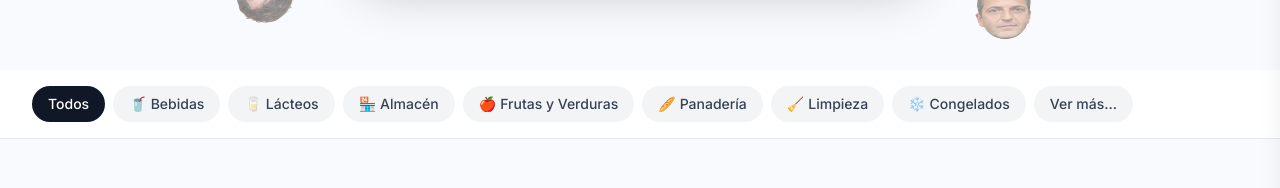
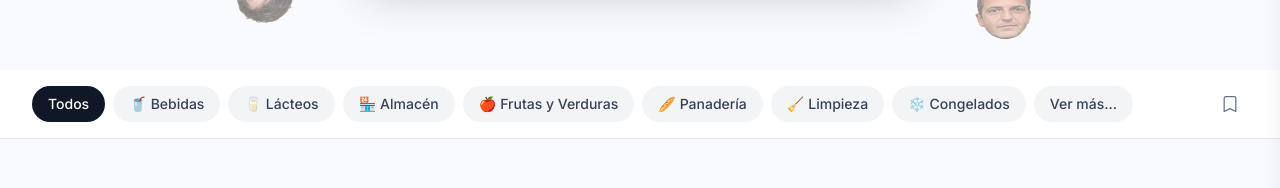
Before and after one commit to FrancoJuri/cuanto-aumento-next, a Next.js app: page / in a window 1280 px wide. Shown: the part 490-678 px from the top of the page. Built offline with nearby package versions, Linux system fonts and the light colour scheme; no server answers.

Commit message:
feat: bookmark is working from productCard and homePage in general, feature finished

```diff
--- a/components/common/CategoriesSection.tsx
+++ b/components/common/CategoriesSection.tsx
@@ -2,6 +2,8 @@
 
 import { useCallback, useState } from "react";
 
+
+import { useFavorites } from "@/context/FavoritesContext";
 import { CATEGORY_CONFIG } from "@/lib/categories";
 import Modal from "@/components/common/Modal";
 
@@ -33,6 +35,7 @@ const CategoriesSection = ({
   isSticky = true,
 }: CategoriesSectionProps) => {
   const [isModalOpen, setIsModalOpen] = useState(false);
+  const { favorites, toggleSidebar } = useFavorites();
 
   const handleCategoryClick = useCallback(
     (slug: string) => {
@@ -52,8 +55,8 @@ const CategoriesSection = ({
           isSticky ? "sticky top-0 z-40" : ""
         }`}
       >
-        <div className="max-w-7xl mx-auto px-4 sm:px-6 lg:px-8">
-          <div className="flex space-x-2 py-4 overflow-x-auto scrollbar-hide">
+        <div className="max-w-7xl mx-auto px-4 sm:px-6 lg:px-8 flex items-center justify-between">
+          <div className="flex space-x-2 py-4 overflow-x-auto scrollbar-hide flex-1">
             {visibleCategories.map((category) => {
               const isActive =
                 activeCategory === category.slug ||
@@ -84,6 +87,30 @@ const CategoriesSection = ({
               Ver más...
             </button>
           </div>
+
+          <button
+            onClick={toggleSidebar}
+            className="flex-shrink-0 p-2 text-gray-500 hover:text-brand-primary transition-colors duration-200 hover:bg-gray-50 rounded-lg relative ml-2"
+            aria-label="Ver favoritos"
+          >
+            {favorites.length > 0 && (
+              <span className="absolute top-1.5 right-1.5 w-2 h-2 bg-brand-primary rounded-full"></span>
+            )}
+            <svg
+              className="w-5 h-5"
+              fill="none"
+              stroke="currentColor"
+              viewBox="0 0 24 24"
+              xmlns="http://www.w3.org/2000/svg"
+            >
+              <path
+                strokeLinecap="round"
+                strokeLinejoin="round"
+                strokeWidth={1.5}
+                d="M5 5a2 2 0 012-2h10a2 2 0 012 2v16l-7-3.5L5 21V5z"
+              />
+            </svg>
+          </button>
         </div>
       </div>
 
--- a/components/common/FavoritesSidebar.tsx
+++ b/components/common/FavoritesSidebar.tsx
@@ -86,7 +86,7 @@ export default function FavoritesSidebar() {
                 </p>
                 <button
                   onClick={toggleSidebar}
-                  className="mt-4 px-6 py-2 bg-brand-primary text-white rounded-full font-medium hover:bg-brand-primary-dark transition-colors"
+                  className="mt-4 px-6 py-2 bg-brand-primary text-white rounded-full font-medium hover:bg-brand-primary-dark transition-colors cursor-pointer"
                 >
                   Explorar productos
                 </button>
--- a/components/product/ProductCard.tsx
+++ b/components/product/ProductCard.tsx
@@ -1,6 +1,7 @@
 import { Bookmark } from "lucide-react";
 import Link from "next/link";
 import { ApiProduct } from "@/lib/api";
+import { useFavorites } from "@/context/FavoritesContext";
 
 interface ProductCardProps {
   product: ApiProduct;
@@ -8,6 +9,22 @@ interface ProductCardProps {
 
 const ProductCard = ({ product }: ProductCardProps) => {
   const supermarketCount = product.prices.length;
+  const { toggleFavorite, checkIsFavorite } = useFavorites();
+  const isFavorite = checkIsFavorite(product.ean);
+
+  const handleToggleFavorite = (e: React.MouseEvent) => {
+    e.preventDefault();
+    e.stopPropagation();
+
+    toggleFavorite({
+      slug: product.ean,
+      name: product.name,
+      imageUrl: product.image_url || "",
+      brand: product.brand,
+      category: product.category,
+      currentPrice: product.min_price || 0,
+    });
+  };
 
   return (
     <Link href={`/producto/${product.ean}`} className="block group">
@@ -16,15 +33,15 @@ const ProductCard = ({ product }: ProductCardProps) => {
         <div className="relative aspect-[4/5] bg-gradient-to-br from-gray-50 to-gray-100">
           {/* Bookmark Button */}
           <button
-            className="absolute top-3 right-3 p-2 rounded-lg bg-white/80 backdrop-blur-sm border border-gray-200 text-gray-400 hover:text-brand-primary hover:bg-white transition-colors z-10"
-            onClick={(e) => {
-              e.preventDefault();
-              e.stopPropagation();
-              // TODO: Implement bookmark functionality
-            }}
-            aria-label="Guardar producto"
+            className={`absolute top-3 right-3 p-2 rounded-lg backdrop-blur-sm border transition-colors cursor-pointer z-10 ${
+              isFavorite
+                ? "bg-brand-primary text-white border-brand-primary"
+                : "bg-white/80 border-gray-200 text-gray-400 hover:text-brand-primary hover:bg-white"
+            }`}
+            onClick={handleToggleFavorite}
+            aria-label={isFavorite ? "Quitar de favoritos" : "Guardar en favoritos"}
           >
-            <Bookmark className="w-4 h-4" />
+            <Bookmark className={`w-4 h-4 ${isFavorite ? "fill-current" : ""}`} />
           </button>
 
           {/* Product Image or Name Overlay */}
```
